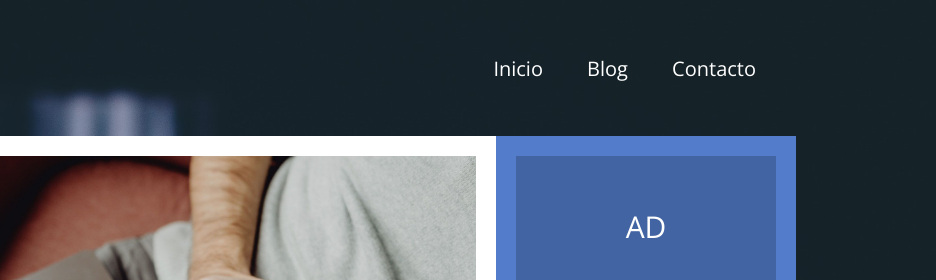
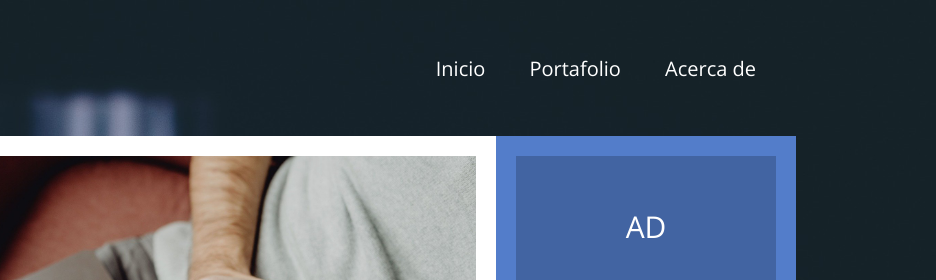
Before and after one commit to silvio438/bacgtu, a plain HTML site: page index.html in a window 1280 px wide. Shown: the top 280 px of the page, 344-1280 px from the left. Drawn offline with nearby package versions, Linux system fonts and the light colour scheme.

Commit message:
Add files via upload

```diff
--- a/index.html
+++ b/index.html
@@ -13,12 +13,12 @@
 <div class="contenedor">
     <header>
         <div class="logo">
-            <img src="./img/images.png" alt="">
+            <img src="/img/images.png" alt="">
         </div>
         <nav class="menu">
             <a href="#">Inicio</a>
-            <a href="./prueba.html">Blog</a>
-            <a href="#">Contacto</a>
+            <a href="./MI PORTAFOLIO/portafolio.html">Portafolio</a>
+            <a href="./prueba.html">Acerca de</a>
         </nav>
     </header>
 
```
